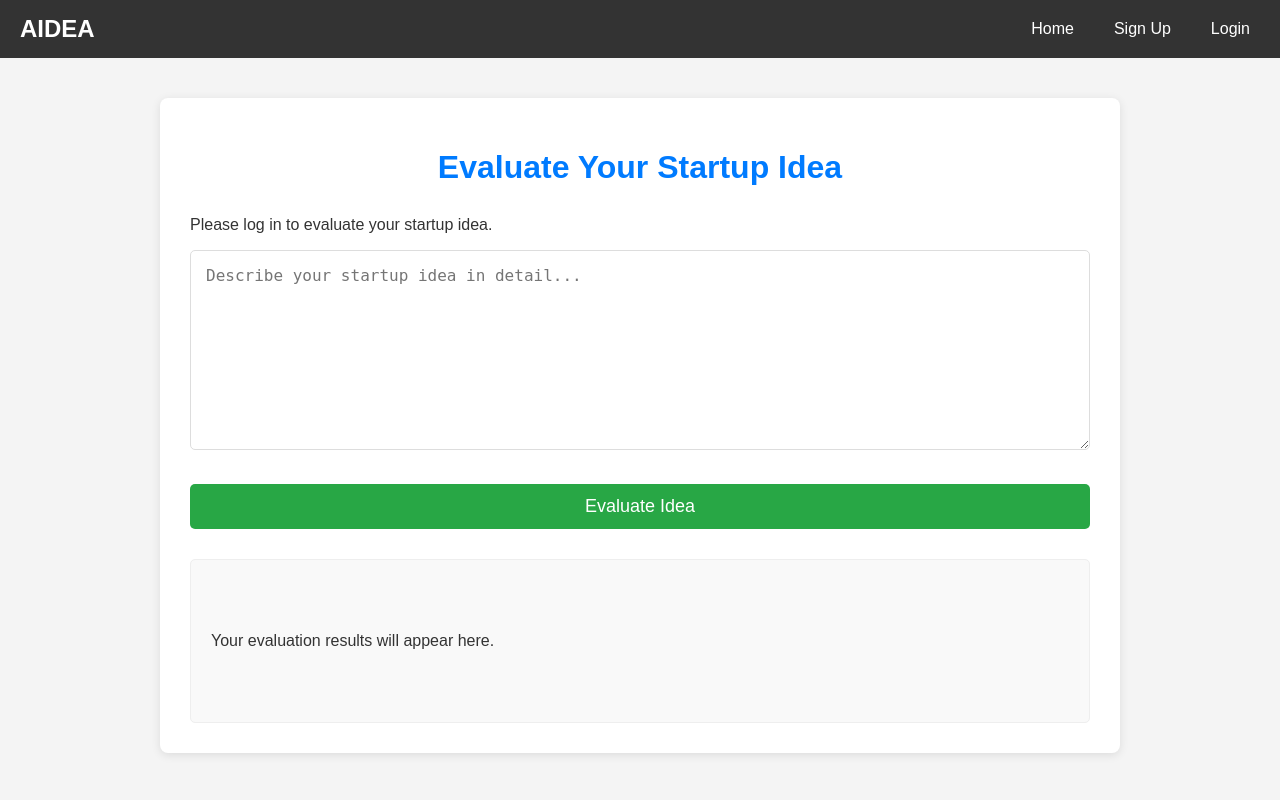
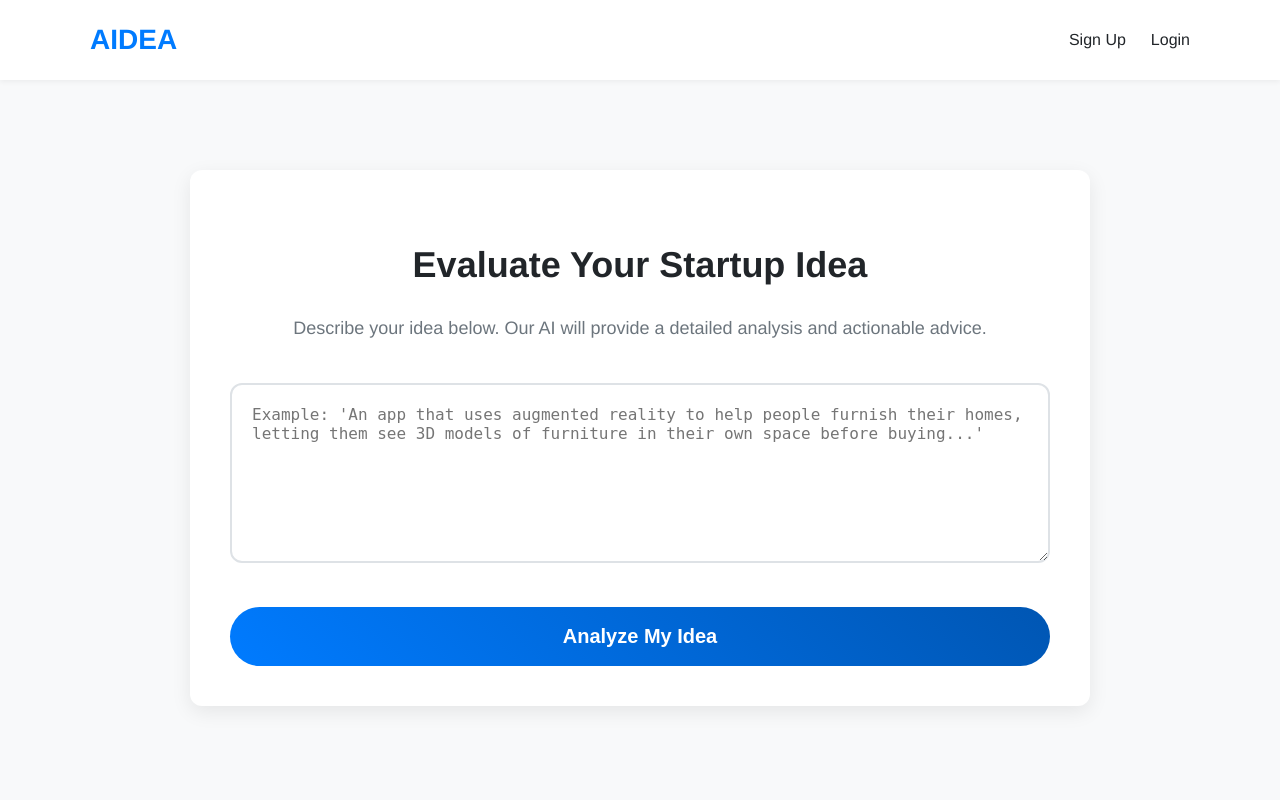
Before and after one commit to OSS-Mind/aidea0, a Python web app: template templates/evaluate.html in a window 1280 px wide. Run offline with Jinja, Linux system fonts and the light colour scheme; the template is opened without the code that fills it, so the values that code supplies are empty.

Commit message:
Update evaluate.html

```diff
--- a/templates/evaluate.html
+++ b/templates/evaluate.html
@@ -3,153 +3,210 @@
 <head>
     <meta charset="UTF-8">
     <meta name="viewport" content="width=device-width, initial-scale=1.0">
-    <title>Evaluate Your Idea - AIDEA</title>
+    <title>Evaluation Result - AIDEA</title>
     <link rel="stylesheet" href="{{ url_for('static', filename='stle.css') }}">
     <style>
-        /* Basic styling for layout and navigation */
+        :root {
+            --primary-color: #007BFF;
+            --primary-hover: #0056b3;
+            --dark-color: #212529;
+            --secondary-color: #6c757d;
+            --light-color: #f8f9fa;
+            --white-color: #ffffff;
+            --border-color: #dee2e6;
+            --font-family: 'Helvetica Neue', Arial, sans-serif;
+            --border-radius: 12px;
+            --shadow: 0 6px 20px rgba(0, 0, 0, 0.08);
+        }
+
         body {
-            font-family: Arial, sans-serif;
+            font-family: var(--font-family);
             margin: 0;
-            padding: 0;
-            background-color: #f4f4f4;
-            color: #333;
+            background-color: var(--light-color);
+            color: var(--dark-color);
+            line-height: 1.7;
         }
-        nav {
-            background-color: #333;
-            color: white;
-            padding: 15px 20px;
-            display: flex;
-            justify-content: space-between;
-            align-items: center;
+
+        /* Reusable Navbar Styles */
+        nav { background-color: var(--white-color); box-shadow: 0 2px 5px rgba(0,0,0,0.05); padding: 1rem 20px; }
+        nav .container { max-width: 1100px; margin: 0 auto; display: flex; justify-content: space-between; align-items: center; }
+        nav .logo { font-size: 28px; font-weight: bold; color: var(--primary-color); text-decoration: none; }
+        nav ul { list-style: none; margin: 0; padding: 0; display: flex; align-items: center; }
+        nav ul li { margin-left: 25px; }
+        nav ul li a { color: var(--dark-color); text-decoration: none; font-weight: 500; }
+        nav .welcome-message { color: var(--secondary-color); margin-right: 15px; }
+
+
+        .main-container {
+            max-width: 900px;
+            margin: 50px auto;
+            padding: 40px;
         }
-        nav .logo {
-            font-size: 24px;
-            font-weight: bold;
-            color: white;
-            text-decoration: none;
+
+        /* Form Styling */
+        .form-section {
+            background-color: var(--white-color);
+            border-radius: var(--border-radius);
+            box-shadow: var(--shadow);
+            padding: 40px;
         }
-        nav ul {
-            list-style: none;
-            margin: 0;
-            padding: 0;
-            display: flex;
-            align-items: center;
-        }
-        nav ul li {
-            margin-left: 20px;
-        }
-        nav ul li a {
-            color: white;
-            text-decoration: none;
-            font-size: 16px;
-            padding: 5px 10px;
-            border-radius: 4px;
-        }
-        nav ul li a:hover {
-            background-color: #555;
-        }
-        nav .welcome-message {
-            color: white;
-            margin-right: 20px;
-        }
-        .container {
-            max-width: 900px;
-            margin: 40px auto;
-            padding: 30px;
-            background-color: white;
-            border-radius: 8px;
-            box-shadow: 0 2px 10px rgba(0, 0, 0, 0.1);
-        }
+
         h1 {
             text-align: center;
-            color: #007bff;
-            margin-bottom: 30px;
+            color: var(--dark-color);
+            margin-bottom: 10px;
+            font-size: 36px;
         }
+
+        .subtitle {
+            text-align: center;
+            color: var(--secondary-color);
+            margin-bottom: 40px;
+            font-size: 18px;
+        }
+
         textarea {
             width: 100%;
-            padding: 15px;
+            padding: 20px;
+            margin-bottom: 25px;
+            border: 2px solid var(--border-color);
+            border-radius: var(--border-radius);
+            font-size: 16px;
+            min-height: 180px;
+            box-sizing: border-box;
+            transition: border-color 0.3s, box-shadow 0.3s;
+        }
+
+        textarea:focus {
+            outline: none;
+            border-color: var(--primary-color);
+            box-shadow: 0 0 10px rgba(0, 123, 255, 0.15);
+        }
+
+        .evaluate-button {
+            background: linear-gradient(45deg, var(--primary-color), var(--primary-hover));
+            color: white;
+            padding: 18px 25px;
+            border: none;
+            border-radius: 50px;
+            cursor: pointer;
+            font-size: 20px;
+            font-weight: bold;
+            width: 100%;
+            transition: all 0.3s ease;
+        }
+
+        .evaluate-button:hover:not(:disabled) {
+            transform: translateY(-3px);
+            box-shadow: 0 4px 12px rgba(0, 123, 255, 0.3);
+        }
+
+        .evaluate-button:disabled {
+            background: #ccc; cursor: not-allowed; transform: none; box-shadow: none;
+        }
+
+        /* Loading Spinner */
+        .loading-spinner {
+            display: none; margin: 30px auto; width: 40px; height: 40px;
+            border: 4px solid #f3f3f3; border-top-color: var(--primary-color);
+            border-radius: 50%; animation: spin 1s linear infinite;
+        }
+
+        @keyframes spin { to { transform: rotate(360deg); } }
+
+        /* --- STYLES FOR THE FORMATTED REPORT --- */
+        #result-area {
+            margin-top: 40px;
+            background-color: var(--white-color);
+            border-radius: var(--border-radius);
+            box-shadow: var(--shadow);
+            padding: 40px;
+            display: none; /* Hidden until there is a result */
+        }
+
+        /* Heading Styles */
+        .report-h1 {
+            font-size: 28px;
+            color: var(--dark-color);
+            border-bottom: 2px solid var(--primary-color);
+            padding-bottom: 10px;
+            margin-top: 30px;
             margin-bottom: 20px;
-            border: 1px solid #ddd;
-            border-radius: 5px;
+        }
+        .report-h1:first-child {
+            margin-top: 0;
+        }
+
+        .report-h2 {
+            font-size: 22px;
+            color: var(--dark-color);
+            margin-top: 25px;
+            margin-bottom: 15px;
+        }
+
+        .report-h3 {
+            font-size: 18px;
+            color: var(--secondary-color);
+            text-transform: uppercase;
+            letter-spacing: 0.5px;
+            margin-top: 20px;
+            margin-bottom: 10px;
+        }
+
+        /* Paragraph and List Styles */
+        .report-p, .report-li {
             font-size: 16px;
-            min-height: 200px;
-            box-sizing: border-box;
+            margin-bottom: 10px;
         }
-        button {
-            background-color: #28a745;
-            color: white;
-            padding: 12px 25px;
-            border: none;
-            border-radius: 5px;
-            cursor: pointer;
-            font-size: 18px;
+
+        .report-ul {
+            list-style: none;
+            padding-left: 0;
+        }
+
+        .report-li::before {
+            content: '•';
+            color: var(--primary-color);
+            font-weight: bold;
+            display: inline-block;
+            width: 1em;
+            margin-left: -1em;
+        }
+
+        /* Table Styles */
+        .report-table {
             width: 100%;
-            transition: background-color 0.3s ease;
+            border-collapse: collapse;
+            margin-top: 20px;
+            margin-bottom: 20px;
         }
-        button:hover {
-            background-color: #218838;
+
+        .report-table th, .report-table td {
+            border: 1px solid var(--border-color);
+            padding: 12px;
+            text-align: left;
         }
-        .loading-spinner {
-            display: none; /* Hidden by default */
-            border: 4px solid #f3f3f3;
-            border-top: 4px solid #3498db;
-            border-radius: 50%;
-            width: 30px;
-            height: 30px;
-            animation: spin 1s linear infinite;
-            margin: 20px auto;
+
+        .report-table th {
+            background-color: var(--light-color);
+            font-weight: 600;
         }
-        @keyframes spin {
-            0% { transform: rotate(0deg); }
-            100% { transform: rotate(360deg); }
-        }
-        #result-area {
-            margin-top: 30px;
-            padding: 20px;
-            background-color: #f9f9f9;
-            border: 1px solid #eee;
-            border-radius: 5px;
-            white-space: pre-wrap; /* Preserves whitespace and line breaks */
-            word-wrap: break-word; /* Breaks long words */
-        }
-        #result-area pre {
-            margin: 0;
-            font-family: inherit; /* Use body font */
-        }
-        .flash-messages {
-            list-style: none;
-            padding: 0;
-            margin: 20px 0;
-            text-align: center;
-        }
-        .flash-messages li {
-            padding: 10px;
-            margin-bottom: 10px;
-            border-radius: 4px;
-            display: inline-block;
-        }
-        .flash-messages .success {
-            background-color: #d4edda;
-            color: #155724;
-            border: 1px solid #c3e6cb;
-        }
-        .flash-messages .danger {
+
+        /* Error Message Style */
+        .error-card {
             background-color: #f8d7da;
             color: #721c24;
-            border: 1px solid #f5c6cb;
-        }
-        .flash-messages .info {
-            background-color: #d1ecf1;
-            color: #0c5460;
-            border: 1px solid #bee5eb;
+            padding: 20px;
+            border-radius: var(--border-radius);
+            border-left: 5px solid #f5c6cb;
         }
     </style>
 </head>
 <body>
     <nav>
+        <div class="container">
             <a href="{{ url_for('index') }}" class="logo">AIDEA</a>
             <ul>
-            <li><a href="{{ url_for('index') }}">Home</a></li>
                 {% if current_user.is_authenticated %}
                     <li class="welcome-message">Hello, {{ current_user.username }}!</li>
                     <li><a href="{{ url_for('evaluate_page') }}">Evaluate Idea</a></li>
@@ -159,33 +216,21 @@
                     <li><a href="{{ url_for('login') }}">Login</a></li>
                 {% endif %}
             </ul>
+        </div>
     </nav>
 
-    {% with messages = get_flashed_messages(with_categories=true) %}
-        {% if messages %}
-            <ul class="flash-messages">
-            {% for category, message in messages %}
-                <li class="{{ category }}">{{ message }}</li>
-            {% endfor %}
-            </ul>
-        {% endif %}
-    {% endwith %}
+    <div class="main-container">
+        <div class="form-section">
+            <h1>Evaluate Your Startup Idea</h1>
+            <p class="subtitle">Describe your idea below. Our AI will provide a detailed analysis and actionable advice.</p>
 
-    <div class="container">
-        <h1>Evaluate Your Startup Idea</h1>
-        {% if username %}
-            <p>Welcome, {{ username }}! Enter your startup idea below to get a detailed evaluation.</p>
-        {% else %}
-            <p>Please log in to evaluate your startup idea.</p>
-        {% endif %}
-
-        <textarea id="ideaInput" placeholder="Describe your startup idea in detail..."></textarea>
-        <button onclick="evaluateIdea()">Evaluate Idea</button>
+            <textarea id="ideaInput" placeholder="Example: 'An app that uses augmented reality to help people furnish their homes, letting them see 3D models of furniture in their own space before buying...'"></textarea>
+            <button class="evaluate-button" onclick="evaluateIdea()">Analyze My Idea</button>
 
             <div class="loading-spinner" id="loadingSpinner"></div>
+        </div>
 
         <div id="result-area">
-            <p>Your evaluation results will appear here.</p>
             </div>
     </div>
 
@@ -194,43 +239,111 @@
             const ideaInput = document.getElementById("ideaInput").value;
             const resultArea = document.getElementById("result-area");
             const loadingSpinner = document.getElementById("loadingSpinner");
-            const evaluateButton = document.querySelector('button');
+            const evaluateButton = document.querySelector('.evaluate-button');
 
             if (!ideaInput.trim()) {
-                resultArea.innerHTML = "<p style='color: red;'>Please enter your startup idea.</p>";
+                resultArea.style.display = 'block';
+                resultArea.innerHTML = `<div class="error-card"><h3>Error</h3><p>Please enter your startup idea to be evaluated.</p></div>`;
                 return;
             }
 
-            // Show loading spinner and disable button
             loadingSpinner.style.display = "block";
             evaluateButton.disabled = true;
-            resultArea.innerHTML = "<p>Evaluating your idea...</p>";
+            resultArea.innerHTML = "";
+            resultArea.style.display = 'none';
 
             try {
                 const response = await fetch('/evaluate', {
                     method: 'POST',
-                    headers: {
-                        'Content-Type': 'application/json'
-                    },
+                    headers: { 'Content-Type': 'application/json' },
                     body: JSON.stringify({ input_text: ideaInput })
                 });
 
                 const data = await response.json();
 
+                resultArea.style.display = 'block'; // Show the result area
                 if (response.ok) {
-                    resultArea.innerHTML = `<pre>${data.result}</pre>`;
+                    // ** NEW PARSING LOGIC **
+                    // This function takes the raw text and converts it to formatted HTML
+                    const formattedHtml = parseReport(data.result);
+                    resultArea.innerHTML = formattedHtml;
                 } else {
-                    resultArea.innerHTML = `<p style='color: red;'>Error: ${data.error || 'Something went wrong.'}</p>`;
+                    resultArea.innerHTML = `<div class="error-card"><h3>Error</h3><p>${data.error || 'An unknown error occurred.'}</p></div>`;
                 }
             } catch (error) {
-                console.error('Error:', error);
-                resultArea.innerHTML = `<p style='color: red;'>An error occurred. Please try again later.</p>`;
+                console.error('Fetch Error:', error);
+                resultArea.style.display = 'block';
+                resultArea.innerHTML = `<div class="error-card"><h3>Connection Error</h3><p>Could not connect to the server. Please try again later.</p></div>`;
             } finally {
-                // Hide loading spinner and enable button
                 loadingSpinner.style.display = "none";
                 evaluateButton.disabled = false;
             }
         }
+
+        /**
+         * Parses the raw text report from the AI into structured HTML.
+         * @param {string} text - The raw text response.
+         * @returns {string} - The formatted HTML string.
+         */
+        function parseReport(text) {
+            const lines = text.split('\n');
+            let html = '';
+            let inTable = false;
+
+            for (const line of lines) {
+                const trimmedLine = line.trim();
+
+                if (trimmedLine.startsWith('|')) {
+                    if (!inTable) {
+                        html += '<table class="report-table">';
+                        inTable = true;
+                    }
+                    // Check for header separator line
+                    if (trimmedLine.includes('---')) {
+                         html += '<thead><tr>';
+                         const headers = lines[lines.indexOf(line) - 1].split('|').filter(h => h.trim());
+                         headers.forEach(header => html += `<th>${header.trim()}</th>`);
+                         html += '</tr></thead><tbody>';
+                    } else {
+                        // Regular table row
+                         const cells = trimmedLine.split('|').filter(c => c.trim());
+                         if (cells.length > 0 && !lines[lines.indexOf(line)-1].includes('---')) { // Avoid rendering header row twice
+                            html += '<tr>';
+                            cells.forEach(cell => html += `<td>${cell.trim()}</td>`);
+                            html += '</tr>';
+                        }
+                    }
+                } else {
+                    if (inTable) {
+                        html += '</tbody></table>';
+                        inTable = false;
+                    }
+
+                    if (trimmedLine.startsWith('###')) {
+                        html += `<h3 class="report-h3">${trimmedLine.substring(4).trim()}</h3>`;
+                    } else if (trimmedLine.startsWith('##')) {
+                        html += `<h2 class="report-h2">${trimmedLine.substring(3).trim()}</h2>`;
+                    } else if (trimmedLine.startsWith('#')) {
+                        html += `<h1 class="report-h1">${trimmedLine.substring(2).trim()}</h1>`;
+                    } else if (trimmedLine.startsWith('- ')) {
+                        html += `<li class="report-li">${trimmedLine.substring(2).trim()}</li>`;
+                    } else if (trimmedLine) {
+                        html += `<p class="report-p">${trimmedLine}</p>`;
+                    }
+                }
+            }
+
+            if (inTable) { // Close table if it's the last element
+                html += '</tbody></table>';
+            }
+
+            // Wrap list items in a <ul> tag
+            html = html.replace(/<li class="report-li">/g, '<ul><li class="report-li">').replace(/<\/p><ul/g, '</p><ul').replace(/<\/h3><ul/g, '</h3><ul');
+            html = html.replace(/(<\/li>)(?=<li)/g, '</li>').replace(/(<\/li>)(?!<li)/g, '</li></ul>');
+
+
+            return html;
+        }
     </script>
 </body>
 </html>
```
Lines whose indentation alone changed are shown as unchanged.
